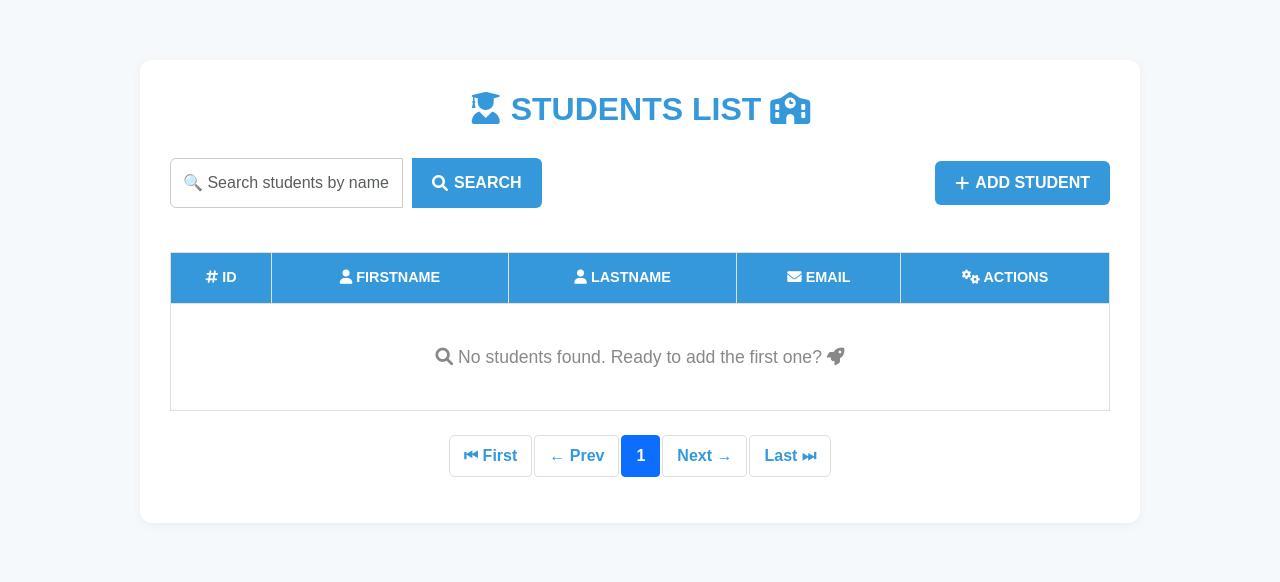
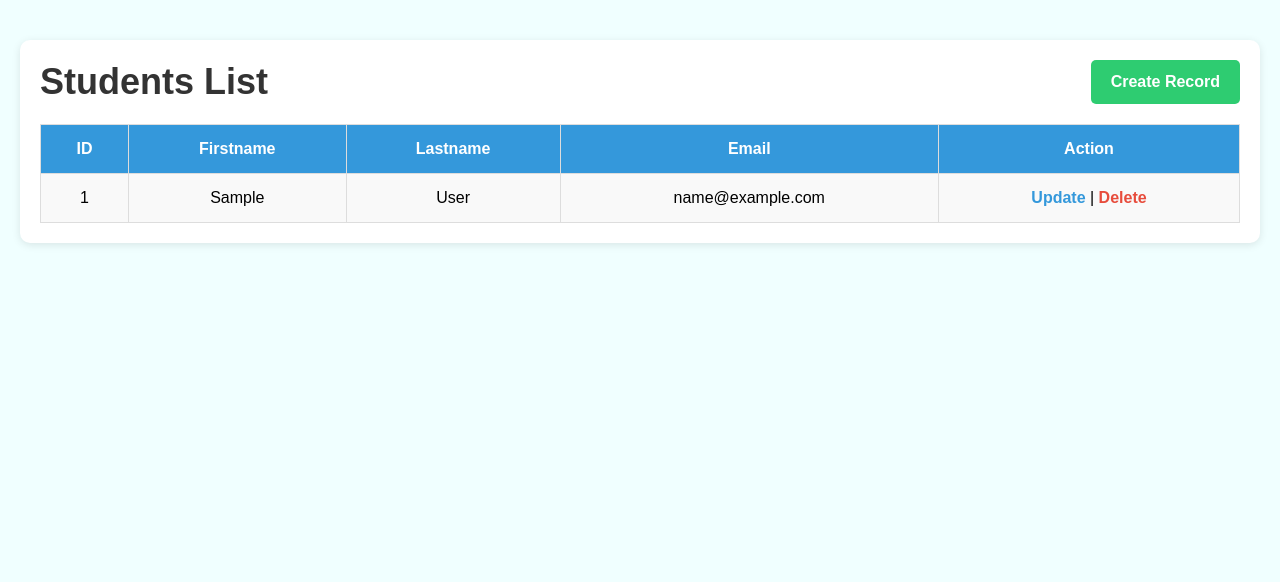
Before and after one commit to MyreenDalawampu/dalawampu_myreen, a CodeIgniter app: page / in a window 1280 px wide. Shown: the top 582 px of the page. Run offline with CodeIgniter, Linux system fonts and the light colour scheme; tables that the repository leaves empty or names only in its code hold one stand-in row (values such as "Sample post"); data that the repository does not hold is empty; some libraries are stand-ins or nearby versions.

Commit message:
balik muna sa una

```diff
--- a/app/controllers/StudentsController.php
+++ b/app/controllers/StudentsController.php
@@ -2,109 +2,73 @@
 defined('PREVENT_DIRECT_ACCESS') OR exit('No direct script access allowed');
 
 class StudentsController extends Controller {
+
     public function __construct()
     {
         parent::__construct();
-        $this->call->model('StudentsModel');
-        $this->call->library('pagination');
     }
 
     public function index()
     {
-        $page = 1;
-        if(isset($_GET['page']) && ! empty($_GET['page'])) {
-            $page = (int) $this->io->get('page');
-        }
-
-        $q = '';
-        if(isset($_GET['q']) && ! empty($_GET['q'])) {
-            $q = trim($this->io->get('q'));
-        }
-
-        // bawat page 5 records lang
-        $records_per_page = 5;
-
-        // kuha data gamit model
-        $all = $this->StudentsModel->page($q, $records_per_page, $page);
-        $data['all'] = $all['records'];
-        $total_rows = $all['total_rows'];
-
-        // setup pagination
-        $this->pagination->set_options([
-            'first_link'     => '⏮ First',
-            'last_link'      => 'Last ⏭',
-            'next_link'      => 'Next →',
-            'prev_link'      => '← Prev',
-            'page_delimiter' => '&page='
-        ]);
-        $this->pagination->set_theme('bootstrap');
-        $this->pagination->initialize($total_rows, $records_per_page, $page, site_url('students/index').'?q='.$q);
-        $data['page'] = $this->pagination->paginate();
-
-        // tawagin view
+        $this->call->model('StudentsModel');
+        $data['students'] = $this->StudentsModel->all();
         $this->call->view('students/index', $data);
     }
 
-    public function create()
-    {
+    function create(){
         if ($this->io->method() == 'post') {
-            $firstname = $this->io->post('first_name');
-            $lastname  = $this->io->post('last_name');
-            $email     = $this->io->post('email');
+        $firstname= $this->io->post('first_name');
+        $lastname= $this->io->post('last_name');
+        $email= $this->io->post('email');
 
-            $data = [
+        $data = array(
             'first_name' => $firstname,
-                'last_name'  => $lastname,
-                'email'      => $email
-            ];
-
+            'last_name' => $lastname,
+            'email' => $email
+        );
         if ($this->StudentsModel->insert($data)) {
-                redirect(site_url('students/index'));
-            } else {
+           redirect(site_url());
+        }else{
             echo 'Error creating student.';
         }
-        } else {
+    }else{
         $this->call->view('students/create');
     }
     }
 
-    public function update($id)
-    {
+    function update($id){
     $students = $this->StudentsModel->find($id);
     if(!$students) {
-            echo "Student not found.";
+        echo "Students not found.";
         return;
     }
+    if ($this->io->method() == 'post') {
+        $firstname= $this->io->post('first_name');
+        $lastname= $this->io->post('last_name');
+        $email= $this->io->post('email');
 
-        if ($this->io->method() == 'post') {
-            $firstname = $this->io->post('first_name');
-            $lastname  = $this->io->post('last_name');
-            $email     = $this->io->post('email');
-
-            $data = [
+        $data = array(
             'first_name' => $firstname,
-                'last_name'  => $lastname,
-                'email'      => $email
-            ];
-
+            'last_name' => $lastname,
+            'email' => $email
+        );
         if ($this->StudentsModel->update($id, $data)) {
-                redirect(site_url('students/index'));
-            } else {
+           redirect(uri: site_url());
+        }else{
             echo 'Error updating student.';
         }
-        } else {
+    }else{
         $data['student'] = $students;
         $this->call->view('students/update', $data);
     }
+
     }
 
-    public function delete($id)
-    {
-        if($this->StudentsModel->delete($id)) {
-            redirect(site_url('students/index'));
-        } else {
+    function delete($id){
+        if($this->StudentsModel->delete($id)){
+        redirect(uri: site_url());
+    }else{
         echo 'Error deleting student.';
     }
     }
 }
-?>
--- a/app/models/StudentsModel.php
+++ b/app/models/StudentsModel.php
@@ -1,57 +1,27 @@
 <?php
 defined('PREVENT_DIRECT_ACCESS') OR exit('No direct script access allowed');
 
+/**
+ * Model: StudentsModel
+ *
+ * Automatically generated via CLI.
+ */
 class StudentsModel extends Model {
 
+    /**
+     * Table associated with the model.
+     * @var string
+     */
     protected $table = 'students';
+
+    /**
+     * Primary key of the table.
+     * @var string
+     */
     protected $primary_key = 'id';
-    protected $allowed_fields = ['first_name', 'last_name', 'email'];
-
-    protected $validation_rules = [
-        'first_name' => 'required|min_length[2]|max_length[100]',
-        'last_name'  => 'required|min_length[2]|max_length[100]',
-        'email'      => 'required|valid_email|max_length[255]'
-    ];
 
     public function __construct()
     {
         parent::__construct();
     }
-
-    /**
-     * Paginate students with optional search query.
-     *
-     * @param string $q Search query string (optional)
-     * @param int|null $records_per_page Number of records per page (optional)
-     * @param int|null $page Current page number (optional)
-     * @return array ['total_rows' => int, 'records' => array]
-     */
-    public function page($q = '', $records_per_page = null, $page = null)
-    {
-        if (is_null($page)) {
-            return [
-                'total_rows' => $this->db->table($this->table)->count_all(),
-                'records' => $this->db->table($this->table)->get_all()
-            ];
-        } else {
-            $query = $this->db->table($this->table);
-
-            if (!empty($q)) {
-                // Search in first_name, last_name or email
-                $query->like('first_name', '%'.$q.'%')
-                      ->or_like('last_name', '%'.$q.'%')
-                      ->or_like('email', '%'.$q.'%');
-            }
-
-            // Clone the query to count total rows without limit/offset
-            $countQuery = clone $query;
-            $data['total_rows'] = $countQuery->select_count('*', 'count')->get()['count'];
-
-            // Fetch paginated records
-            $data['records'] = $query->pagination($records_per_page, $page)->get_all();
-
-            return $data;
-        }
-    }
 }
-?>
--- a/app/views/students/index.php
+++ b/app/views/students/index.php
@@ -5,260 +5,129 @@ defined('PREVENT_DIRECT_ACCESS') OR exit('No direct script access allowed');
 <!DOCTYPE html>
 <html lang="en">
 <head>
-    <meta charset="UTF-8" />
-    <meta name="viewport" content="width=device-width, initial-scale=1" />
+    <meta charset="UTF-8">
+    <meta name="viewport" content="width=device-width, initial-scale=1.0">
     <title>Students List</title>
-    <link href="https://cdn.jsdelivr.net/npm/bootstrap@5.3.2/dist/css/bootstrap.min.css" rel="stylesheet" />
-    <link href="https://cdnjs.cloudflare.com/ajax/libs/font-awesome/6.0.0/css/all.min.css" rel="stylesheet" />
-    <link href="https://fonts.googleapis.com/css2?family=Orbitron:wght@400;700&family=Inter:wght@400;600&display=swap" rel="stylesheet" />
+    <link rel="stylesheet" href="<?=base_url();?>public/style.css">
+    <script src="https://cdn.tailwindcss.com"></script>
     <style>
         body {
             font-family: Arial, sans-serif;
-            background: #f5f9fc;
+            background: #f4f6f8;
             margin: 0;
             padding: 20px;
-            color: #333;
         }
 
-        .main-container {
-            background: #fff;
-            max-width: 1000px;
-            margin: 40px auto;
-            padding: 30px;
-            border-radius: 12px;
-            box-shadow: 0 2px 10px rgba(0,0,0,0.05);
+        h1 {
+            text-align: left;
+            color: #333;
+            font-size: 2.5em;
+            margin: 0;
         }
 
-        .main-title {
-            font-size: 2rem;
-            font-weight: bold;
-            color: #3498db;
-            text-align: center;
-            margin-bottom: 30px;
+        .container {
+            max-width: 900px;
+            margin: 20px auto;
+            background: #fff;
+            padding: 20px;
+            border-radius: 10px;
+            box-shadow: 0 2px 8px rgba(0,0,0,0.1);
         }
 
-        .search-input {
-            width: 100%;
-            max-width: 300px;
-            padding: 12px;
-            border: 1px solid #ccc;
-            border-radius: 6px;
-            margin-right: 10px;
-        }
-
-        .btn-gaming, .btn-secondary-gaming {
-            background: #3498db;
-            color: white;
-            padding: 10px 20px;
-            font-weight: bold;
-            border: none;
-            border-radius: 6px;
-            cursor: pointer;
-            transition: background 0.3s ease;
-            display: inline-flex;
+        .header {
+            display: flex;
+            justify-content: space-between;
             align-items: center;
-            gap: 6px;
-            text-decoration: none;
-        }
-
-        .btn-gaming:hover {
-            background: #2980b9;
-        }
-
-        .btn-secondary-gaming {
-            background: transparent;
-            color: #3498db;
-            border: 2px solid #3498db;
-        }
-
-        .btn-secondary-gaming:hover {
-            background: #3498db;
-            color: white;
+            margin-bottom: 20px;
         }
 
         table {
             width: 100%;
             border-collapse: collapse;
-            margin-top: 20px;
         }
 
         th, td {
-            border: 1px solid #e0e0e0;
-            padding: 14px 10px;
+            padding: 12px;
+            border: 1px solid #ddd;
             text-align: center;
         }
 
         th {
             background: #3498db;
             color: white;
-            font-weight: 600;
-            text-transform: uppercase;
-            font-size: 0.9rem;
         }
 
-        tbody tr:nth-child(even) {
-            background: #f8f8f8;
+        tr:nth-child(even) {
+            background: #f9f9f9;
         }
 
-        tbody tr:hover {
-            background: #eef6fc;
-        }
-
-        a.update-btn, a.delete-btn {
-            font-weight: 600;
-            padding: 6px 12px;
-            font-size: 0.9rem;
-            border-radius: 6px;
-            text-decoration: none;
+        tr:hover {
+            background: #f1f1f1;
         }
 
         a.update-btn {
-            background: #27ae60;
-            color: white;
+            color: #3498db;
+            text-decoration: none;
+            font-weight: bold;
         }
 
         a.update-btn:hover {
-            background: #1e874b;
+            text-decoration: underline;
         }
 
         a.delete-btn {
-            background: #e74c3c;
-            color: white;
-            margin-left: 6px;
+            color: #e74c3c;
+            text-decoration: none;
+            font-weight: bold;
         }
 
         a.delete-btn:hover {
-            background: #c0392b;
+            text-decoration: underline;
         }
 
-        .no-results {
-            text-align: center;
-            color: #888;
-            padding: 40px 0;
-            font-size: 1.1rem;
+        .create-btn {
+            display: inline-block;
+            padding: 10px 20px;
+            background: #2ecc71;
+            color: #fff;
+            text-decoration: none;
+            border-radius: 5px;
+            font-weight: bold;
         }
 
-        .pagination-gaming a {
-            background: white;
-            border: 1px solid #ddd;
-            color: #3498db;
-            margin: 0 3px;
-            border-radius: 4px;
-            padding: 8px 14px;
-            font-weight: bold;
-            text-decoration: none;
-        }
-
-        .pagination-gaming strong {
-            background: #3498db;
-            color: white;
-            border: 1px solid #3498db;
-            margin: 0 3px;
-            border-radius: 4px;
-            padding: 8px 14px;
-            font-weight: bold;
+        .create-btn:hover {
+            background: #27ae60;
         }
     </style>
 </head>
 <body>
-
-<div class="main-container">
-    <h2 class="main-title">
-        <i class="fas fa-user-graduate gaming-icon"></i>
-        STUDENTS LIST
-        <i class="fas fa-school gaming-icon"></i>
-    </h2>
-
-    <!-- Search + Add/Back -->
-    <form method="get" action="<?= site_url('students/index'); ?>" class="mb-4 d-flex justify-content-between align-items-center flex-wrap gap-3">
-        <div class="search-container d-flex align-items-center">
-            <div class="input-group">
-                <input type="text" name="q"
-                       class="form-control search-input"
-                       placeholder="🔍 Search students by name or email..."
-                       value="<?= isset($_GET['q']) ? htmlspecialchars($_GET['q']) : '' ?>">
-                <button class="btn btn-gaming" type="submit">
-                    <i class="fas fa-search"></i> SEARCH
-                </button>
-            </div>
+    <div class="container">
+        <div class="header">
+            <h1 class="text-4xl font-bold text-left">Students List</h1>
+            <a class="create-btn" href="<?=site_url('students/create');?>">Create Record</a>
         </div>
 
-        <?php if (!empty($_GET['q'])): ?>
-            <a href="<?= site_url('students/index'); ?>" class="btn btn-secondary-gaming">
-                <i class="fas fa-arrow-left"></i> BACK TO ALL STUDENTS
-            </a>
-        <?php else: ?>
-            <a href="<?= site_url('students/create'); ?>" class="btn btn-gaming">
-                <i class="fas fa-plus"></i> ADD STUDENT
-            </a>
-        <?php endif; ?>
-    </form>
-
-    <!-- Students Table -->
-    <div class="table-responsive">
         <table>
-            <thead>
+            <tr>
+                <th>ID</th>
+                <th>Firstname</th>
+                <th>Lastname</th>
+                <th>Email</th>
+                <th>Action</th>
+            </tr>
+            <?php foreach(html_escape($students) as $student): ?>
                 <tr>
-                    <th><i class="fas fa-hashtag"></i> ID</th>
-                    <th><i class="fas fa-user"></i> Firstname</th>
-                    <th><i class="fas fa-user"></i> Lastname</th>
-                    <th><i class="fas fa-envelope"></i> Email</th>
-                    <th><i class="fas fa-cogs"></i> Actions</th>
+                    <td><?= $student['id']; ?></td>
+                    <td><?= $student['first_name']; ?></td>
+                    <td><?= $student['last_name']; ?></td>
+                    <td><?= $student['email']; ?></td>
+                    <td>
+                        <a class="update-btn" href="<?= site_url('students/update/'.$student['id']); ?>">Update</a> |
+                        <a class="delete-btn" href="<?= site_url('students/delete/'.$student['id']); ?>">Delete</a>
+                    </td>
                 </tr>
-            </thead>
-            <tbody>
-                <?php if (!empty($students)): ?>
-                    <?php foreach ($students as $student): ?>
-                        <tr>
-                            <td><span class="badge bg-primary"><?= htmlspecialchars($student['id']); ?></span></td>
-                            <td><?= htmlspecialchars($student['first_name']); ?></td>
-                            <td><?= htmlspecialchars($student['last_name']); ?></td>
-                            <td><?= htmlspecialchars($student['email']); ?></td>
-                            <td>
-                                <a href="<?= site_url('students/update/'.$student['id']); ?>" class="update-btn">
-                                    <i class="fas fa-edit"></i> Update
-                                </a>
-                                <a href="<?= site_url('students/delete/'.$student['id']); ?>" class="delete-btn ms-2" onclick="return confirm('Are you sure you want to delete this student?')">
-                                    <i class="fas fa-trash-alt"></i> Delete
-                                </a>
-                            </td>
-                        </tr>
-                    <?php endforeach; ?>
-                <?php else: ?>
-                    <tr>
-                        <td colspan="5" class="no-results">
-                            <i class="fas fa-search gaming-icon"></i>
-                            No students found. Ready to add the first one?
-                            <i class="fas fa-rocket gaming-icon"></i>
-                        </td>
-                    </tr>
-                <?php endif; ?>
-            </tbody>
+            <?php endforeach; ?>
         </table>
     </div>
-
-    <!-- Pagination -->
-    <?php if (!empty($page)): ?>
-        <div class="mt-4 d-flex justify-content-center pagination-gaming">
-            <?= $page; ?>
-        </div>
-    <?php endif; ?>
-</div>
-
-<script>
-    document.addEventListener('DOMContentLoaded', function() {
-        // Button hover effects
-        const buttons = document.querySelectorAll('.btn-gaming, .update-btn, .delete-btn');
-        buttons.forEach(button => {
-            button.addEventListener('mouseenter', () => {
-                button.style.transform = 'translateY(-1px)';
-            });
-            button.addEventListener('mouseleave', () => {
-                button.style.transform = 'translateY(0)';
-            });
-        });
-    });
-</script>
-
 </body>
 </html>
```
Lines whose indentation alone changed are shown as unchanged.
